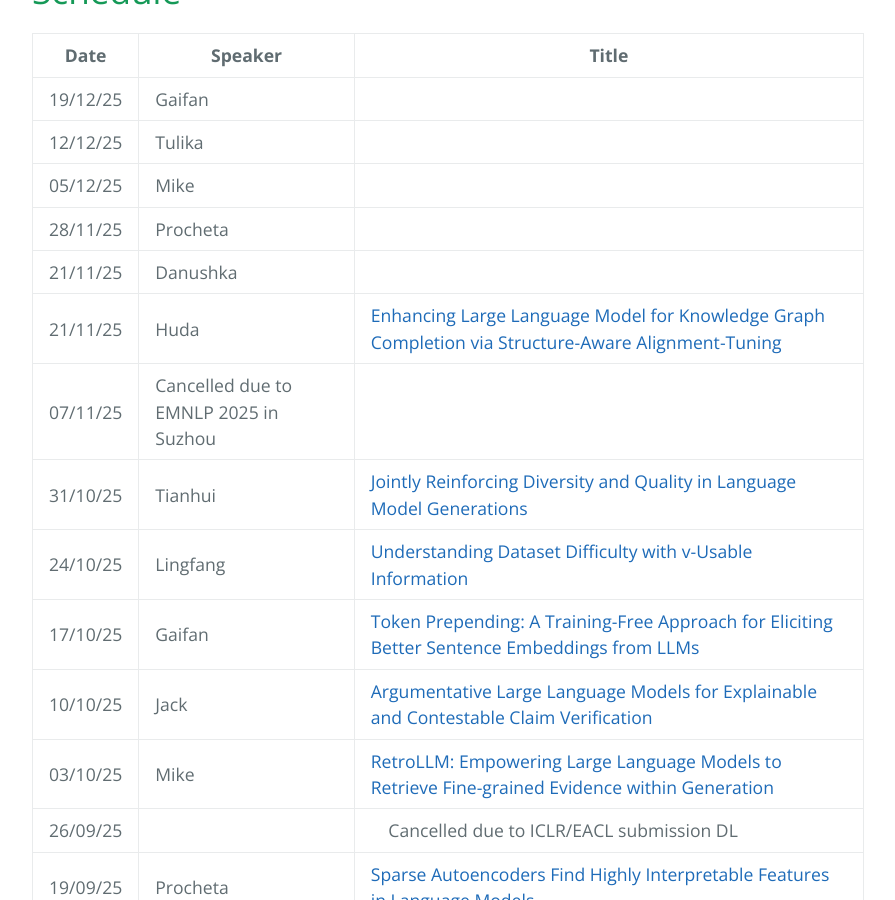
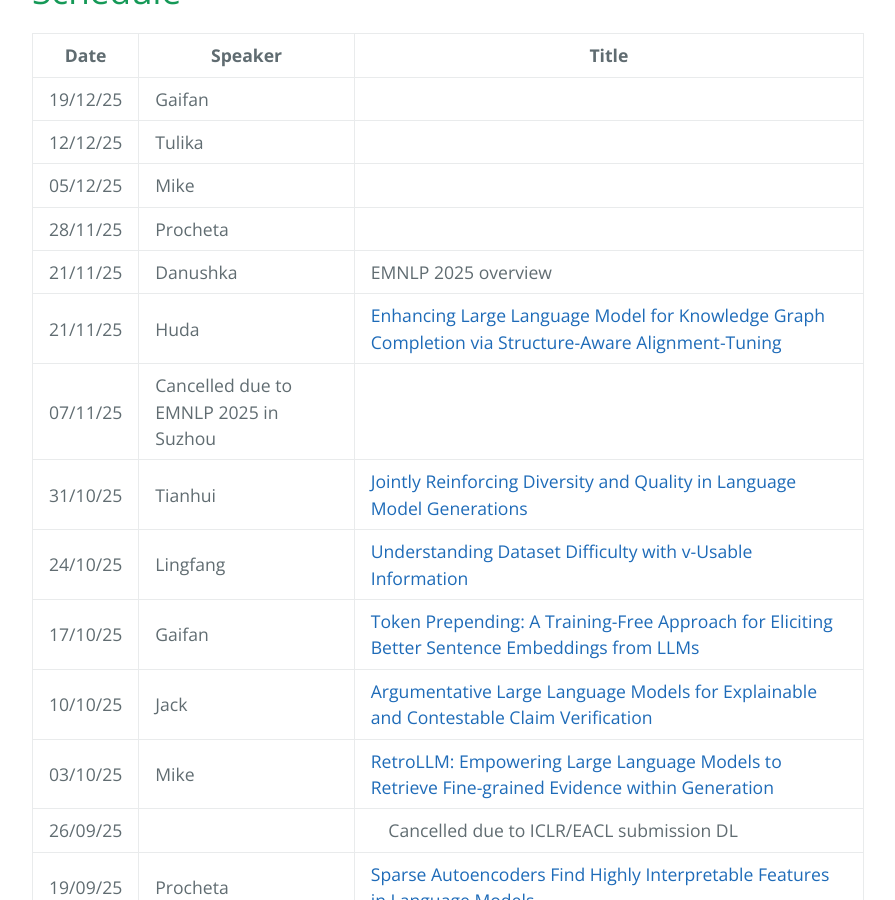
Before and after one commit to LivNLP/livnlp.github.io, a Jekyll site: the page built from reading.md, in a window 1280 px wide and 900 px high, scrolled down 541 px. Shown: the whole window, without its empty margins (192-1087 px from the left). Built offline with Jekyll 4.4.1, drawn with Linux system fonts in a browser that asks for light colours.

Commit message:
Add EMNLP 2025 overview to Danushka entry

```diff
--- a/reading.md
+++ b/reading.md
@@ -17,7 +17,7 @@ We meet on a weely basis to discuss recent research papers. Here is the schedule
 | 12/12/25|  Tulika |
 | 05/12/25|  Mike |
 | 28/11/25|  Procheta |
-| 21/11/25|  Danushka |
+| 21/11/25|  Danushka | EMNLP 2025 overview
 | 21/11/25|  Huda | [Enhancing Large Language Model for Knowledge Graph Completion via Structure-Aware Alignment-Tuning](https://aclanthology.org/2025.emnlp-main.1061/)
 | 07/11/25|  Cancelled due to EMNLP 2025 in Suzhou |
 | 31/10/25|  Tianhui | [Jointly Reinforcing Diversity and Quality in Language Model Generations](https://arxiv.org/abs/2509.02534)
```
